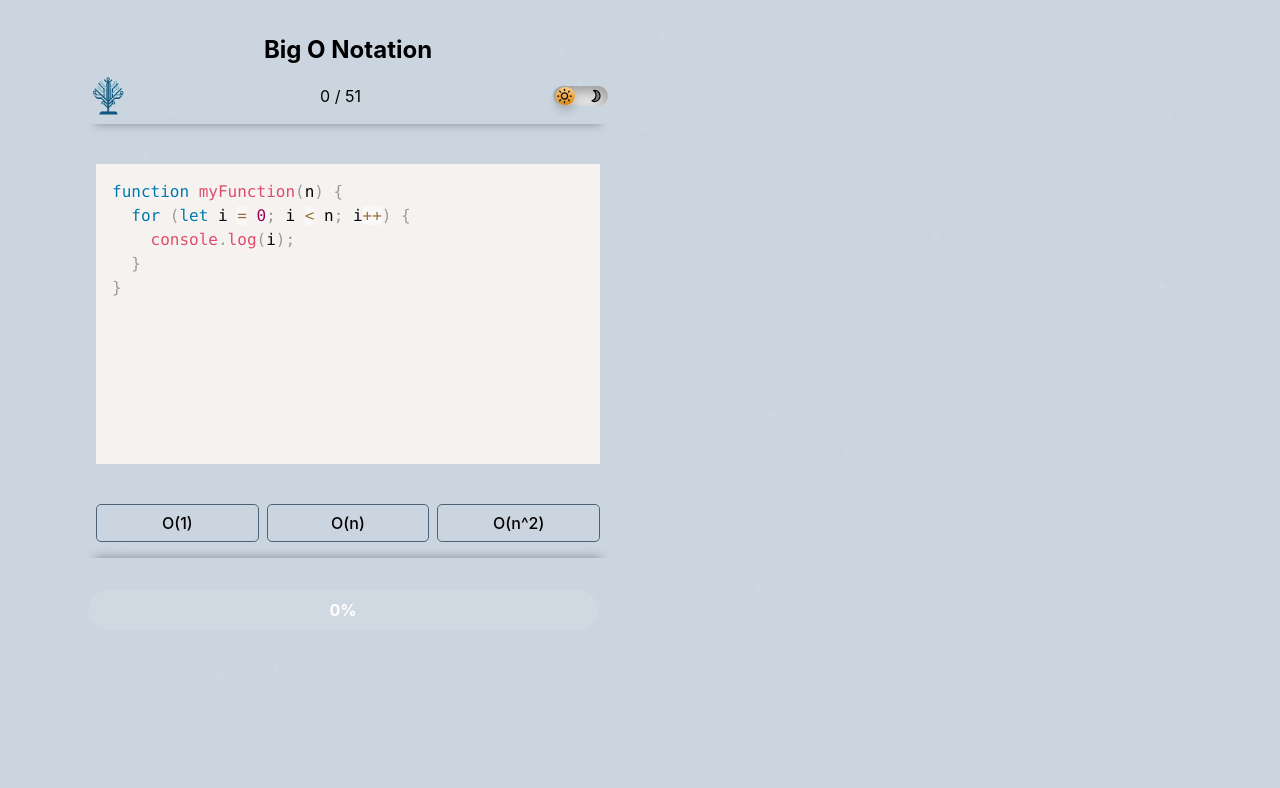
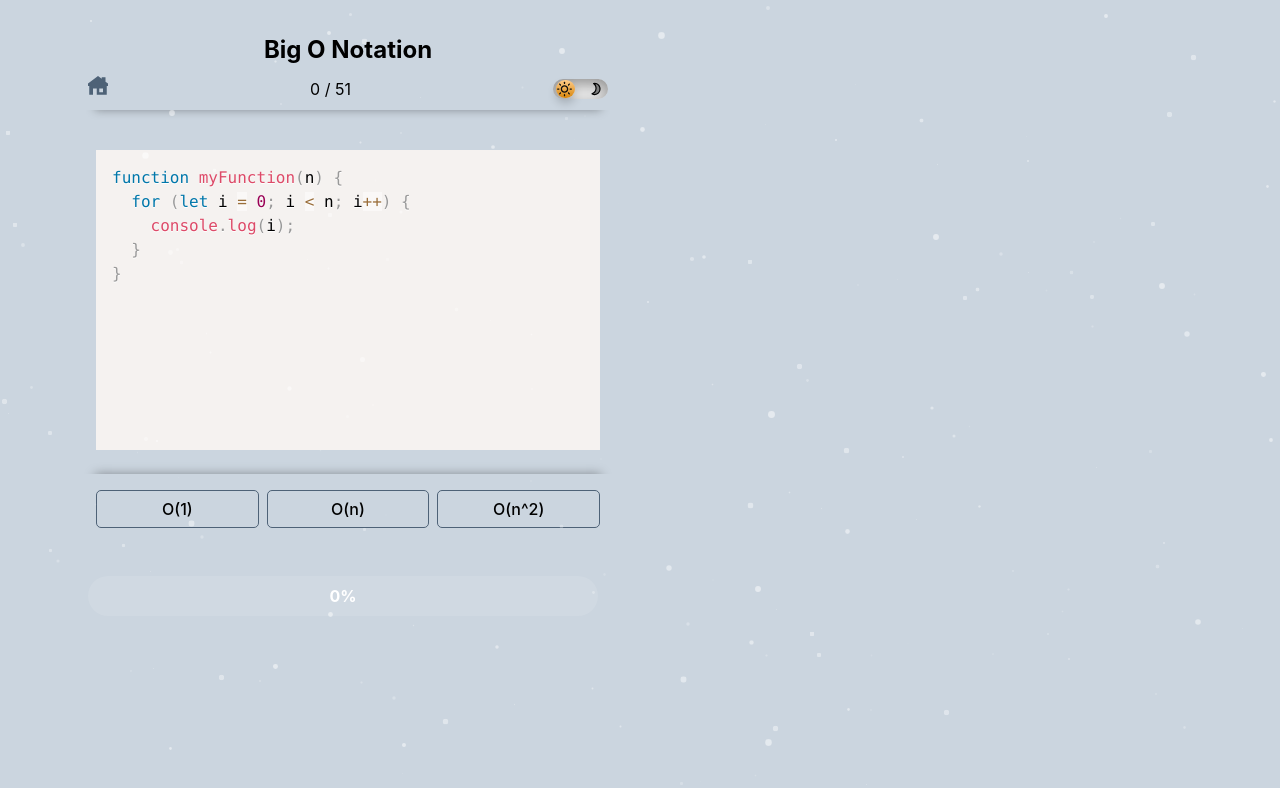
Before and after one commit to pocpat/BigO-game, a React (Vite) app: page / in a window 1280 px wide. Both pictures are taken after a click on the button "Perfect Run". Shown: the top 788 px of the page. Built offline with nearby package versions, Linux system fonts and the light colour scheme.

Commit message:
update UI colors and home button

```diff
--- /dev/null
+++ b/components/HomeButton.jsx
@@ -0,0 +1,15 @@
+
+import './homebutton.css'
+const HomeButton = () => {
+  return (
+    <div className='home-container'>
+    <svg  className="homeBTN" width="20px" height="20px" viewBox="0 0 16 16" fill="none" xmlns="http://www.w3.org/2000/svg">
+<path fillRule="evenodd" clipRule="evenodd" d="M8 0L0 6V8H1V15H4V10H7V15H15V8H16V6L14 4.5V1H11V2.25L8 0ZM9 10H12V13H9V10Z" />
+</svg>
+
+
+    </div>
+  )
+}
+
+export default HomeButton
--- /dev/null
+++ b/components/homebutton.css
@@ -0,0 +1,7 @@
+svg.homeBTN {
+    fill: var(--border-color);
+  }
+
+  svg.homeBTN:hover {
+    fill: var(--secondary-color);
+  }
--- a/src/App.css
+++ b/src/App.css
@@ -7,6 +7,7 @@
   --border-color: rgb(78, 98, 119);
   --box-shadow: rgba(0, 0, 0, 0.35);
   --progress-bar: rgba(78, 98, 119, 0.5);
+  --stars-color: rgba(255, 255, 255, 0.5);
   font-size: 16px;
 }
 
@@ -18,6 +19,7 @@
   --border-color: rgb(163, 207, 255);
   --box-shadow: rgba(255, 255, 255, 0.34);
   --progress-bar: rgba(163, 207, 255, 0.5);
+  --stars-color:   rgba(255, 255, 255, 0.2);
 }
 
 body, #root {
@@ -139,6 +141,7 @@
   grid-template-columns: repeat(auto-fit, minmax(50px, 1fr));
   gap: 0.5rem;
   padding: 1rem;
+  box-shadow: 0px -15px 10px -15px var(--box-shadow);
 }
 
 .footer {
@@ -146,7 +149,7 @@
   justify-content: space-between;
   padding: 0.5rem;
   padding-top: 2rem;
-   box-shadow: 0px -15px 10px -15px var(--box-shadow);
+
 }
 
 button {
@@ -157,6 +160,13 @@
   border-radius: 5px;
   cursor: pointer;
   font-size: 1rem;
+  outline: none;
+}
+
+button:focus,
+button:active {
+  outline: none;
+  border-color: var(--border-color);
 }
 
 .answer-button.correct {
--- a/src/App.jsx
+++ b/src/App.jsx
@@ -1,116 +1,3 @@
-// import { useState, useEffect } from "react";
-// import "./App.css";
-// import "./toggle.css";
-// import quizData from "./quizeData";
-// import Question from "../components/Question";
-// import StarSky from "../components/SratSky";
-// import Result from "../components/Result";
-// import ProgressBar from "../components/ProgressBar";
-// import Welcome from "../components/Welcome";
-// import ToggleButton from "../components/ToggleButton";
-
-// function App() {
-//   const [currentQuestionIndex, setCurrentQuestionIndex] = useState(0);
-//   const currentQuestion = quizData[currentQuestionIndex];
-//   const [userAnswers, setUserAnswers] = useState([]);
-//   const [isDarkMode, setIsDarkMode] = useState(false);
-//   const [mode, setMode] = useState(null);
-//   const [isAnswerCorrect, setIsAnswerCorrect] = useState(false);
-//   const progress = (currentQuestionIndex / quizData.length) * 100;
-
-//   useEffect(() => {
-//     if (isDarkMode) {
-//       document.body.classList.add("dark-mode");
-//     } else {
-//       document.body.classList.remove("dark-mode");
-//     }
-//   }, [isDarkMode]);
-
-//   const toggleTheme = () => {
-//     setIsDarkMode(!isDarkMode);
-//   };
-
-//   const handleNextQuestion = (selectedAnswerIndex) => {
-//     const isCorrect = selectedAnswerIndex === currentQuestion.correct;
-//     setUserAnswers((prev) => [...prev, isCorrect]);
-
-//     if (mode === "normal" || isCorrect) {
-//       setCurrentQuestionIndex((prev) => Math.min(quizData.length, prev + 1));
-//       setIsAnswerCorrect(false);
-//     } else {
-//       setIsAnswerCorrect(true); // Indicate that the answer is correct
-//     }
-//   };
-
-//   const calculateScore = () => {
-//     return userAnswers.filter((answer) => answer).length;
-//   };
-
-//   const resetQuiz = () => {
-//     setCurrentQuestionIndex(0);
-//     setUserAnswers([]);
-//     setIsAnswerCorrect(false); // Reset answer correctness
-//     setMode(null); // Reset mode to go back to the Welcome page
-//   };
-
-//   const handleSelectMode = (selectedMode) => {
-//     setMode(selectedMode);
-//     resetQuiz(); // Reset quiz when mode changes
-//   };
-
-//   if (!mode) {
-//     return <Welcome onSelectMode={handleSelectMode} isDarkMode={isDarkMode} toggleTheme={toggleTheme} />;
-//   }
-
-//   return (
-//     <div className="wrapper">
-//       <StarSky /> {/* background stars */}
-//       {/* main quiz container */}
-//       <h2 className="title">Big O Notation Quiz</h2>
-//       <div className="quiz-container">
-//         <header className="header">
-//           <div>
-//             <img className="logo" src="../public/ekLogo.png" alt="logo" />
-//           </div>
-//           <div className="score">
-//             {mode === "normal" && `${calculateScore()} / ${quizData.length}`}
-//           </div>
-
-//           <ToggleButton isDarkMode={isDarkMode} toggleTheme={toggleTheme} />
-//         </header>
-//         <main>
-//         {currentQuestionIndex < quizData.length ? (
-//           <Question
-//             code={currentQuestion.code}
-//             language={currentQuestion.language}
-//             answers={currentQuestion.answers}
-//             onAnswerClick={handleNextQuestion}
-//             correctAnswerIndex={currentQuestion.correct}
-//           />
-//         ) : (
-//           mode === "normal" ? (
-//             <div>
-//               <Result userAnswers={userAnswers} resetQuiz={resetQuiz} />
-//               <button onClick={() => setMode(null)}>Back to Welcome</button>
-//             </div>
-//           ) : (
-//             <div className="greeting">
-//               <h2>Yey, you did it!</h2>
-//               <button onClick={resetQuiz}>Play Again</button>
-//               <button onClick={() => setMode(null)}>Back to Welcome</button>
-//             </div>
-//           )
-//         )}
-//         <footer className="footer">
-//           <ProgressBar progress={progress} />
-//         </footer>
-//         </main>
-//       </div>
-//     </div>
-//   );
-// }
-
-// export default App;
 
 
 
@@ -125,6 +12,7 @@
 import ProgressBar from "../components/ProgressBar";
 import Welcome from "../components/Welcome";
 import ToggleButton from "../components/ToggleButton";
+import HomeButton from "../components/HomeButton";
 
 
 function App() {
@@ -190,7 +78,8 @@
       <div className="quiz-container">
         <header className="header">
           <div onClick={handleLogoClick} title="home">
-            <img className="logo" src="/ekLogo.png" alt="logo"  />
+
+            <HomeButton />
           </div>
           <div className="score">
           {mode === "normal" && `${calculateScore()} / ${quizData.length}`}
--- a/src/starsky.css
+++ b/src/starsky.css
@@ -1,5 +1,4 @@
 
-/* starsky.css */
 .night-sky {
   position: fixed;
   top: 0;
@@ -17,7 +16,7 @@
   position: absolute;
   text-shadow: 0px 0px 10px pink;
   animation: fade 1s linear infinite;
-  background-color: rgba(255, 255, 255, 0.06);
+  background-color: var(--stars-color);
   clip-path: circle();
 }
 
```
